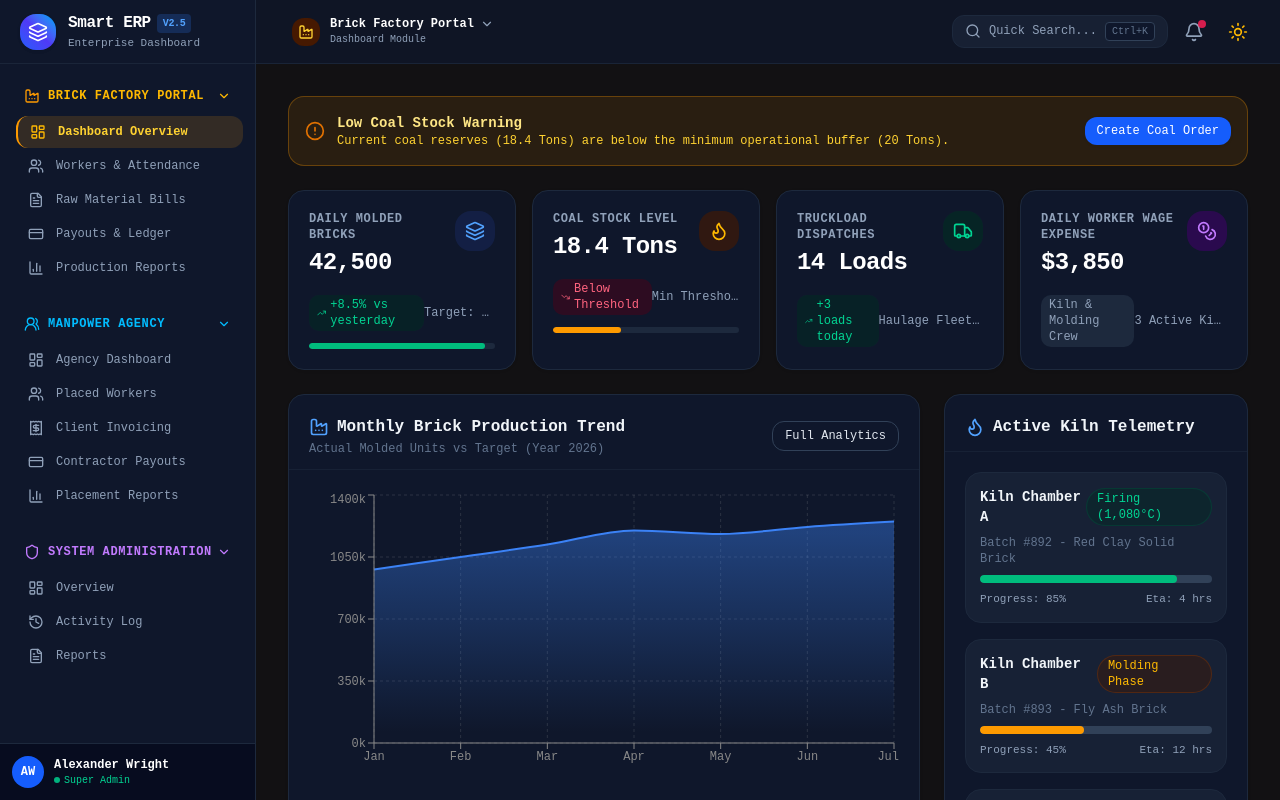
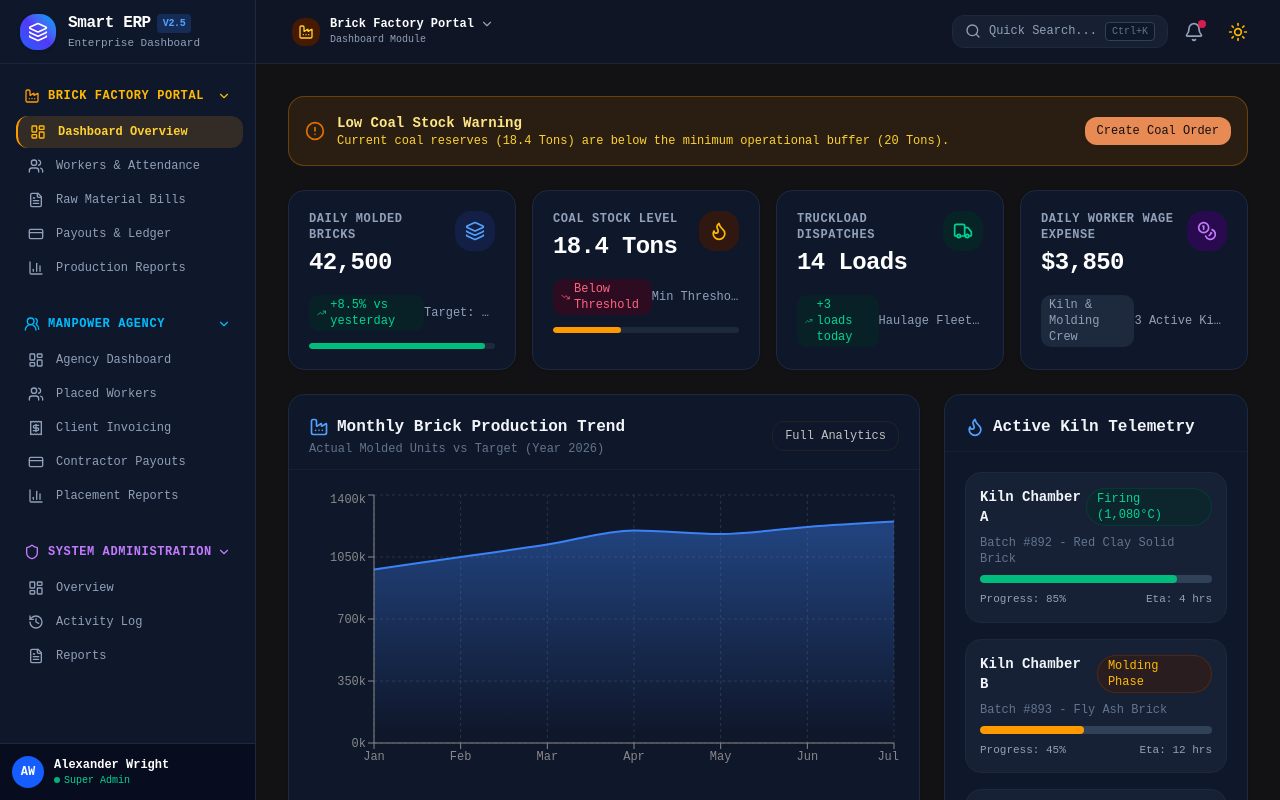
Before and after one commit to Plexivia-dev/Monsur-Ali-Travels, a React (Vite) app: page / in a window 1280 px wide. Shown: the top 800 px of the page. Built offline with nearby package versions, Linux system fonts and the light colour scheme.

Commit message:
style: update Button component to use theme classes

```diff
--- a/doc/E01-100.md
+++ b/doc/E01-100.md
@@ -4,6 +4,7 @@ This document tracks all design, theme, and component modifications. The latest
 
 ## Logs
 
+- **2026-08-12 17:32**: Updated `src/components/ui/Button.jsx` to map all variants to theme color classes (primary, secondary, outline, ghost, danger, success, ring).
 - **2026-08-12 17:30**: Updated `src/components/ui/Badge.jsx` to use theme variables for the neutral variant.
 - **2026-08-12 17:28**: Updated root container in `src/App.tsx` to use `bg-background` and `text-foreground`.
 - **2026-08-12 17:26**: Updated `src/context/ThemeContext.jsx` to default to `dark` mode.
--- a/src/components/ui/Button.jsx
+++ b/src/components/ui/Button.jsx
@@ -20,12 +20,12 @@ export const Button = ({
   };
 
   const variantStyles = {
-    primary: 'bg-blue-600 hover:bg-blue-700 active:bg-blue-800 text-white shadow-xs focus:ring-blue-500 dark:bg-blue-600 dark:hover:bg-blue-500',
-    secondary: 'bg-slate-100 hover:bg-slate-200 text-slate-800 dark:bg-slate-800 dark:hover:bg-slate-700 dark:text-slate-200 focus:ring-slate-400',
-    outline: 'border border-slate-300 dark:border-slate-700 hover:bg-slate-50 dark:hover:bg-slate-800 text-slate-700 dark:text-slate-200 focus:ring-slate-400',
-    ghost: 'hover:bg-slate-100 dark:hover:bg-slate-800 text-slate-600 dark:text-slate-300 focus:ring-slate-400',
-    danger: 'bg-red-600 hover:bg-red-700 text-white focus:ring-red-500 dark:bg-red-600 dark:hover:bg-red-500',
-    success: 'bg-emerald-600 hover:bg-emerald-700 text-white focus:ring-emerald-500 dark:bg-emerald-600 dark:hover:bg-emerald-500'
+    primary: 'bg-primary hover:opacity-90 active:opacity-100 text-primary-foreground shadow-xs focus:ring-ring',
+    secondary: 'bg-secondary hover:opacity-90 text-secondary-foreground focus:ring-ring',
+    outline: 'border border-border hover:bg-muted text-foreground focus:ring-ring',
+    ghost: 'hover:bg-muted text-muted-foreground hover:text-foreground focus:ring-ring',
+    danger: 'bg-destructive hover:opacity-90 text-destructive-foreground focus:ring-ring',
+    success: 'bg-emerald-600 hover:opacity-90 text-white focus:ring-ring'
   };
 
   return (
```
